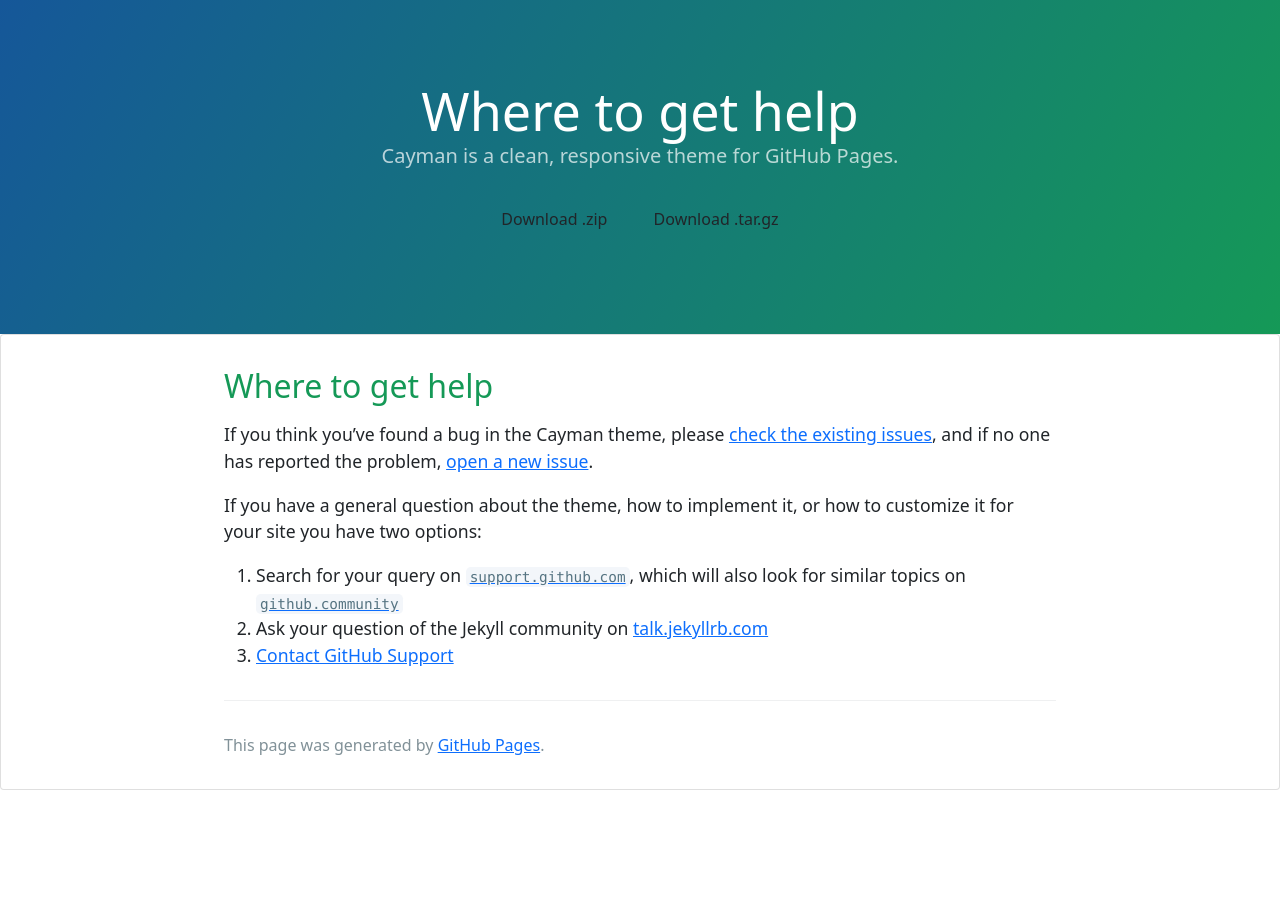
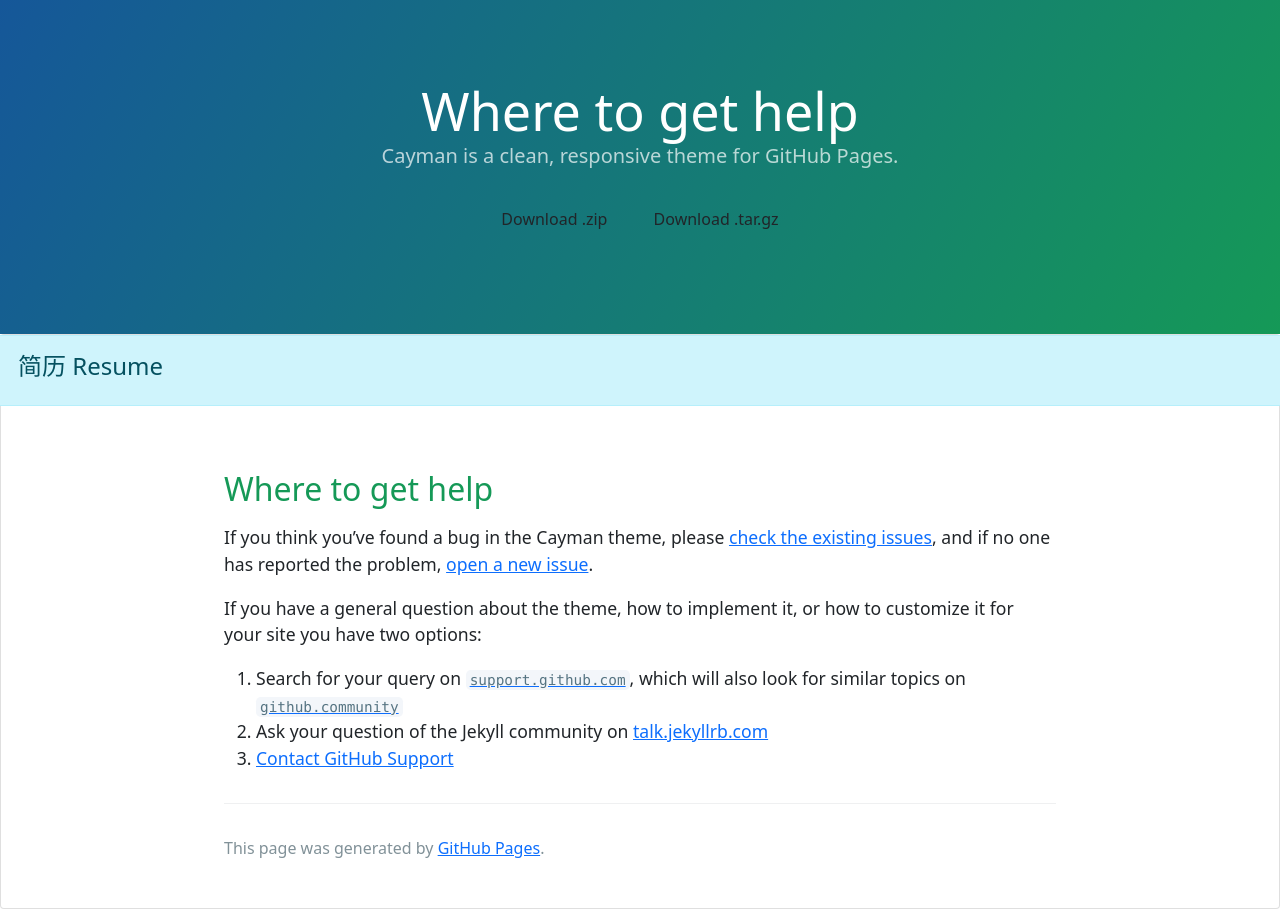
Before and after one commit to lijuncq/lijuncq.github.io, a Jekyll site: the page built from docs/SUPPORT.md, in a window 1280 px wide. Built offline with Jekyll 4.4.1, drawn with Linux system fonts in a browser that asks for light colours; our own code applies the rules of GitHub Pages for plain Markdown files.

Commit message:
Update default.html

```diff
--- a/_layouts/default.html
+++ b/_layouts/default.html
@@ -27,6 +27,10 @@
       {% endif %}
     </header>
     <div class="card">
+      <div class="card-header alert alert-info row">
+        <div class="col"><h4>简历 Resume</h4></div>
+      </div>
+      <div class="card-body">
         <main id="content" class="main-content" role="main">
           {{ content }}
 
@@ -38,5 +42,6 @@
           </footer>
         </main>
       </div>
+    </div>
   </body>
 </html>
```
Lines whose indentation alone changed are shown as unchanged.
